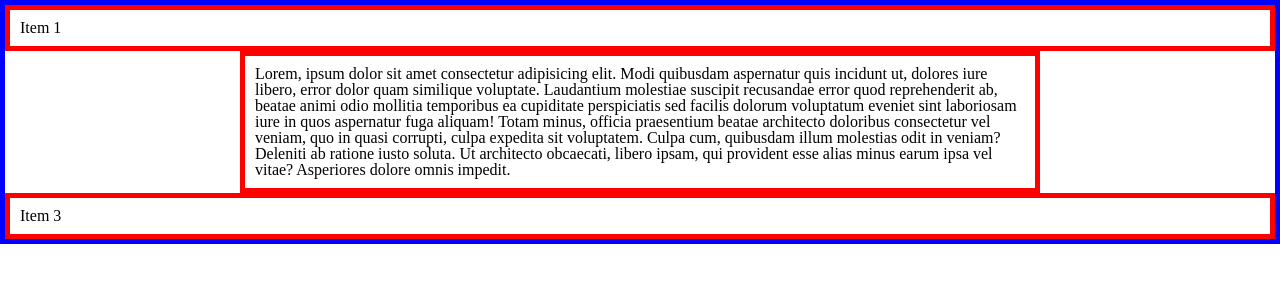
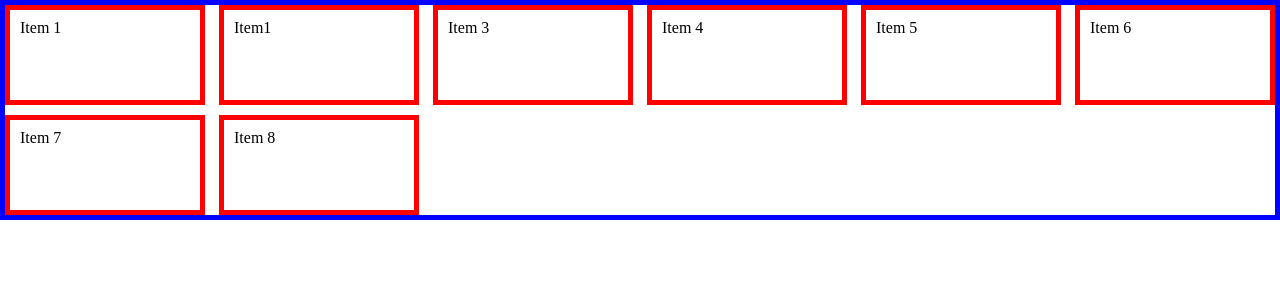
Before and after one commit to Illiakalinin/Lesson_23.10_grid, a plain HTML site: page index.html in a window 1280 px wide. Drawn offline with Linux system fonts and the light colour scheme.

Commit message:
Add auto-fill example

```diff
--- a/css/style.css
+++ b/css/style.css
@@ -4,41 +4,21 @@
 
 .outerBlock {
   border: 5px solid blue;
-  /* height: 700px; */
 }
 
 .innerBlock {
   border: 5px solid red;
   padding: 10px;
+  width: 100%;
+  min-width: 150px;
+  max-width: 200px;
 }
 
 .gridContainer {
   display: grid;
-
-  /* задання сітки*/
-  grid-template-columns: 1fr minmax(320px, 800px) 1fr;
-  grid-template-rows: repeat(3, auto);
-
-  /* ASCII графіка */
-  grid-template-areas:
-    "a a a"
-    ". b ."
-    "c c c";
-
-  /* неявні гріди */
-
-  /* відступи між комірками */
-  /* column-gap: 10px; */
-  /* row-gap: 20px; */
+  grid-template-columns: repeat(auto-fill, minmax(150px, 200px));
+  grid-auto-rows: 100px;
+  justify-content: space-between;
+  column-gap: 10px;
+  row-gap: 10px;
 }
-
-.area:first-child {
-  grid-area: a;
-}
-.area:nth-child(2) {
-  grid-area: b;
-}
-
-.area:nth-child(3) {
-  grid-area: c;
-}
--- a/index.html
+++ b/index.html
@@ -2,31 +2,24 @@
 <html lang="en">
 
 <head>
-  <meta charset="UTF-8">
-  <meta http-equiv="X-UA-Compatible" content="IE=edge">
-  <meta name="viewport" content="width=device-width, initial-scale=1.0">
-  <link rel="stylesheet" href="./css/reset.css">
-  <link rel="stylesheet" href="./css/style.css">
+  <meta charset="UTF-8" />
+  <meta http-equiv="X-UA-Compatible" content="IE=edge" />
+  <meta name="viewport" content="width=device-width, initial-scale=1.0" />
   <title>Document</title>
+  <link rel="stylesheet" href="./css/reset.css" />
+  <link rel="stylesheet" href="./css/style.css" />
 </head>
 
 <body>
   <div class="outerBlock gridContainer">
     <div class="innerBlock area">Item 1</div>
-    <div class="innerBlock area">Lorem, ipsum dolor sit amet consectetur adipisicing elit. Modi quibusdam aspernatur
-      quis incidunt ut, dolores iure libero, error dolor quam similique voluptate. Laudantium molestiae suscipit
-      recusandae error quod reprehenderit ab, beatae animi odio mollitia temporibus ea cupiditate perspiciatis sed
-      facilis dolorum voluptatum eveniet sint laboriosam iure in quos aspernatur fuga aliquam! Totam minus, officia
-      praesentium beatae architecto doloribus consectetur vel veniam, quo in quasi corrupti, culpa expedita sit
-      voluptatem. Culpa cum, quibusdam illum molestias odit in veniam? Deleniti ab ratione iusto soluta. Ut architecto
-      obcaecati, libero ipsam, qui provident esse alias minus earum ipsa vel vitae? Asperiores dolore omnis impedit.
-    </div>
+    <div class="innerBlock area">Item1</div>
     <div class="innerBlock area">Item 3</div>
-    <!-- <div class="innerBlock area">Item 4</div> -->
-    <!-- <div class="innerBlock area">Item 5</div>
+    <div class="innerBlock area">Item 4</div>
+    <div class="innerBlock area">Item 5</div>
     <div class="innerBlock area">Item 6</div>
     <div class="innerBlock area">Item 7</div>
-    <div class="innerBlock area">Item 8</div> -->
+    <div class="innerBlock area">Item 8</div>
   </div>
 </body>
 
```
